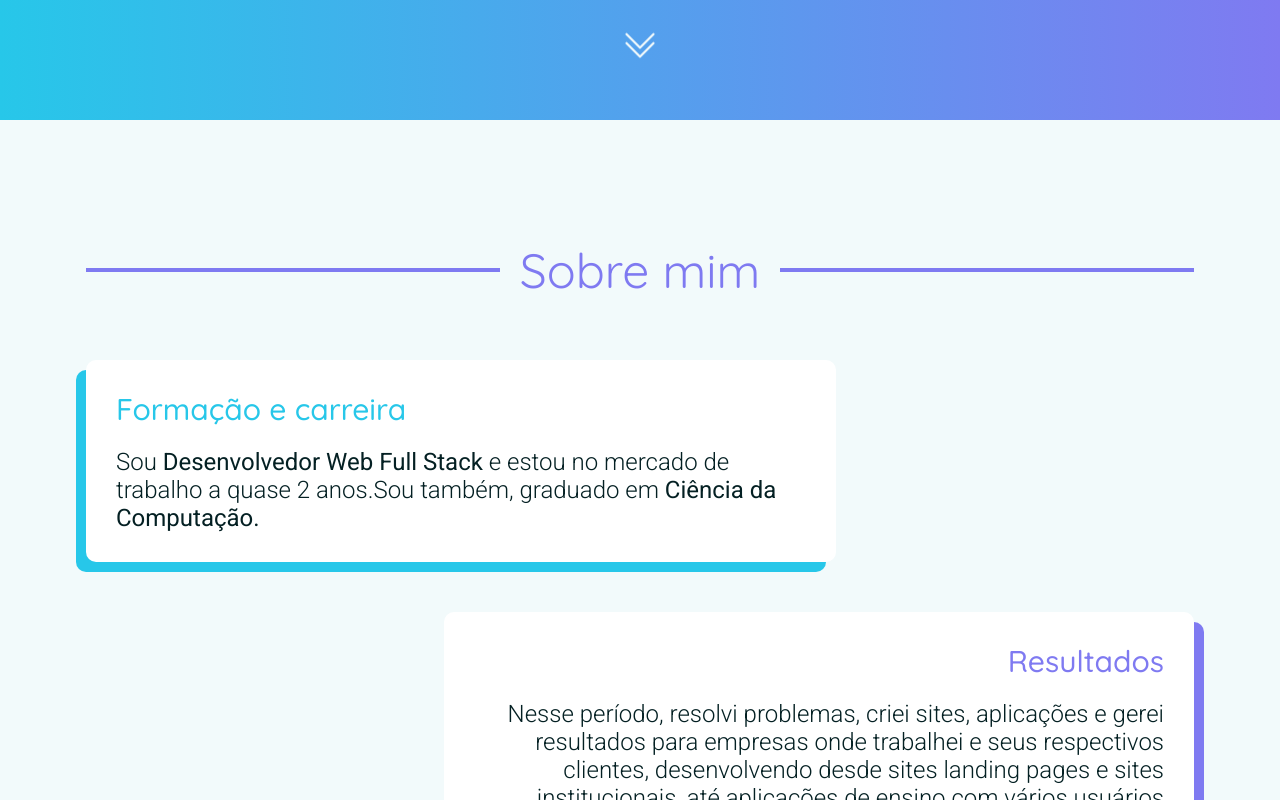
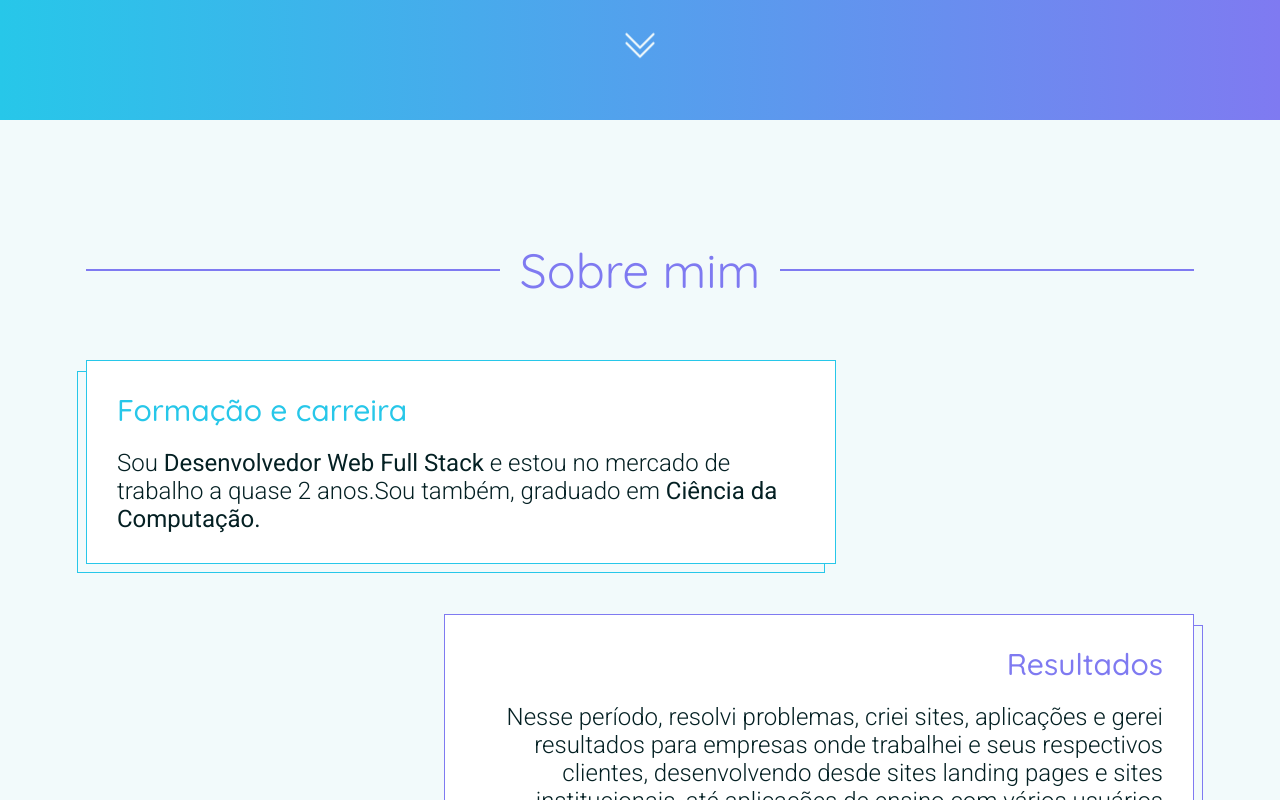
Before and after one commit to daniloramin/portifolio, a React (Vite) app: page / in a window 1280 px wide. Shown: the part 680-1480 px from the top of the page. Built offline with nearby package versions, Linux system fonts and the light colour scheme.

Commit message:
change infobox borders and animate home picture

```diff
--- a/src/App.css
+++ b/src/App.css
@@ -1,5 +1,6 @@
 @import url("https://fonts.googleapis.com/css2?family=Quicksand:wght@300;400;500;600;700&display=swap");
 @import url("https://fonts.googleapis.com/css2?family=Roboto:wght@100;300;400;500;700;900&display=swap");
+@import url('https://fonts.googleapis.com/css2?family=Exo+2:wght@100;200;300;400;500;600;700;800;900&display=swap');
 
 :root {
   --text: rgb(4, 32, 35);
@@ -16,13 +17,13 @@
   padding: 0;
   box-sizing: border-box;
   font-size: 10px;
-  font-family: Roboto;
+  font-family: Roboto, sans-serif;
 }
 
 h1,
 h2,
 h3 {
-  font-family: Quicksand;
+  font-family: Quicksand, sans-serif;
 }
 
 @media (max-width: 900px) {
--- a/src/components/about/style.ts
+++ b/src/components/about/style.ts
@@ -11,15 +11,26 @@ type StyledInfoBoxProps = {
 
 export const StyledInfoBox = styled.div<StyledInfoBoxProps>`
   position: relative;
-  border-radius: 1rem;
   padding: 3rem;
   margin-bottom: 5rem;
   max-width: 750px;
   background-color: white;
+  border: 1px solid ${(props) => (props.$secondary ? "var(--secondary)" : "var(--primary)")};
   color: var(--text);
 
+  /*
   box-shadow: ${(props) =>
     props.$secondary ? "10px 10px 0px 0 var(--secondary)" : "-10px 10px 0px 0 var(--primary)"};
+    */
+
+
+    &::before {
+      content: '';
+      position: absolute;
+      border: 1px solid ${props => props.$secondary ? "var(--secondary)" : "var(--primary)"};
+      inset: ${props => props.$secondary ? "10px -10px -10px 10px" : "10px 10px -10px -10px"};
+      z-index: -1;
+    }
 
   margin-left: ${(props) => props.$secondary && "auto"};
   text-align: ${(props) => props.$secondary && "end"};
--- a/src/components/home/style.ts
+++ b/src/components/home/style.ts
@@ -28,11 +28,14 @@ export const StyledHome = styled.section`
       position: relative;
       z-index: 1;
       border-radius: 10px;
+      perspective: 100vw;
 
       img {
         max-width: 400px;
         border-radius: 50%;
         box-shadow: 0 10px 10px 0 rgba(0, 0, 0, 0.2);
+        animation: flip 1s ease-out;
+        backface-visibility: hidden;
       }
     }
 
@@ -75,4 +78,14 @@ export const StyledHome = styled.section`
       transform: translateY(20px);
     }
   }
+
+  @keyframes flip {
+    from {
+      transform: rotateY(-180deg);
+      filter: blur(10px);
+    } to {
+      transform: rotateY(0deg);
+      filter: blur(0px);
+    }
+  }
 `;
--- a/src/components/sectionTitle/style.tsx
+++ b/src/components/sectionTitle/style.tsx
@@ -23,7 +23,7 @@ export const StyledSectionTitle = styled.h2<StyledSectionTitleProps>`
     right: 0;
     top: 50%;
     transform: translateY(-50%);
-    height: 4px;
+    height: 2px;
     background-color: currentColor;
     z-index: -1;
   }
```
Also changed, not shown: notes.txt.
